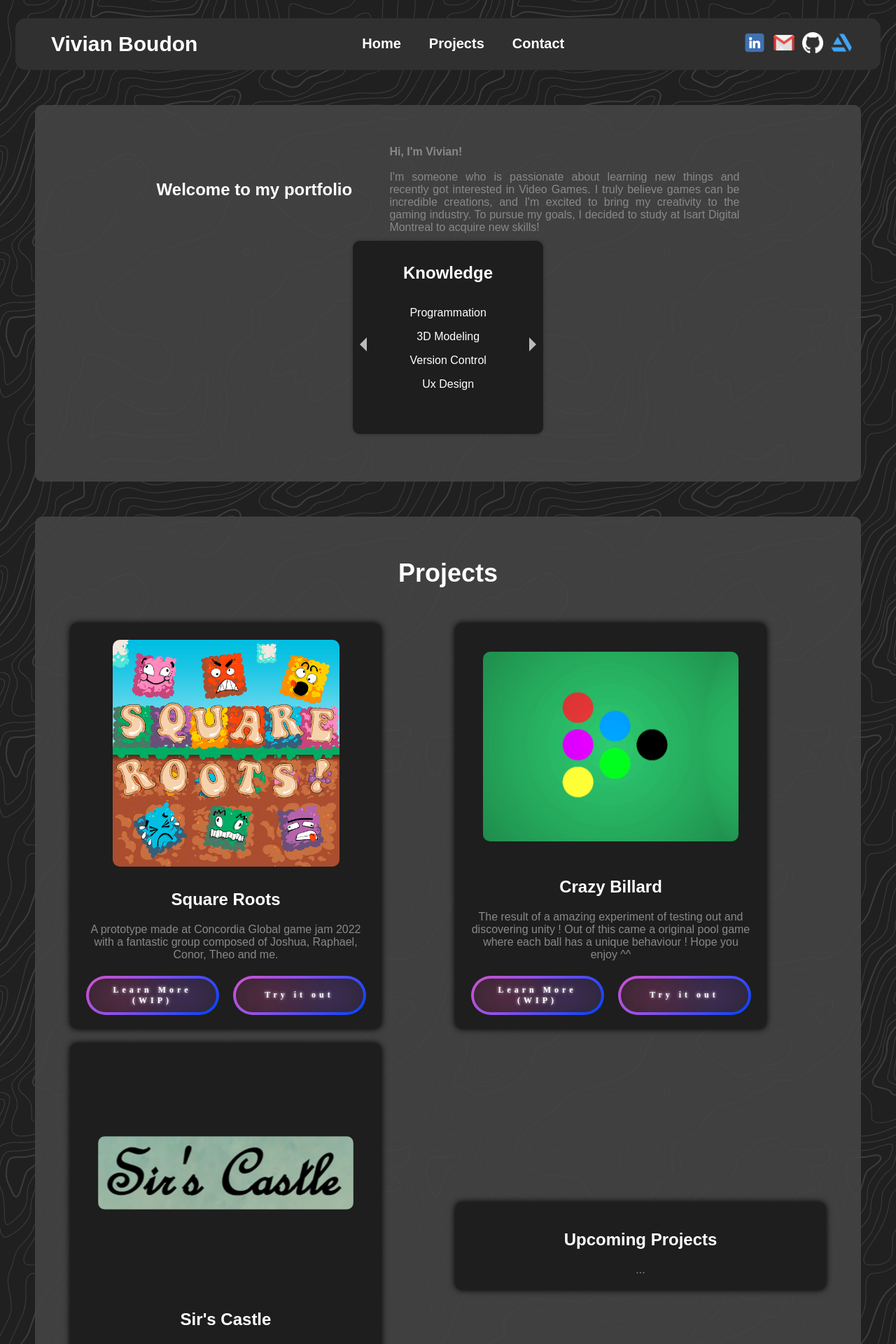
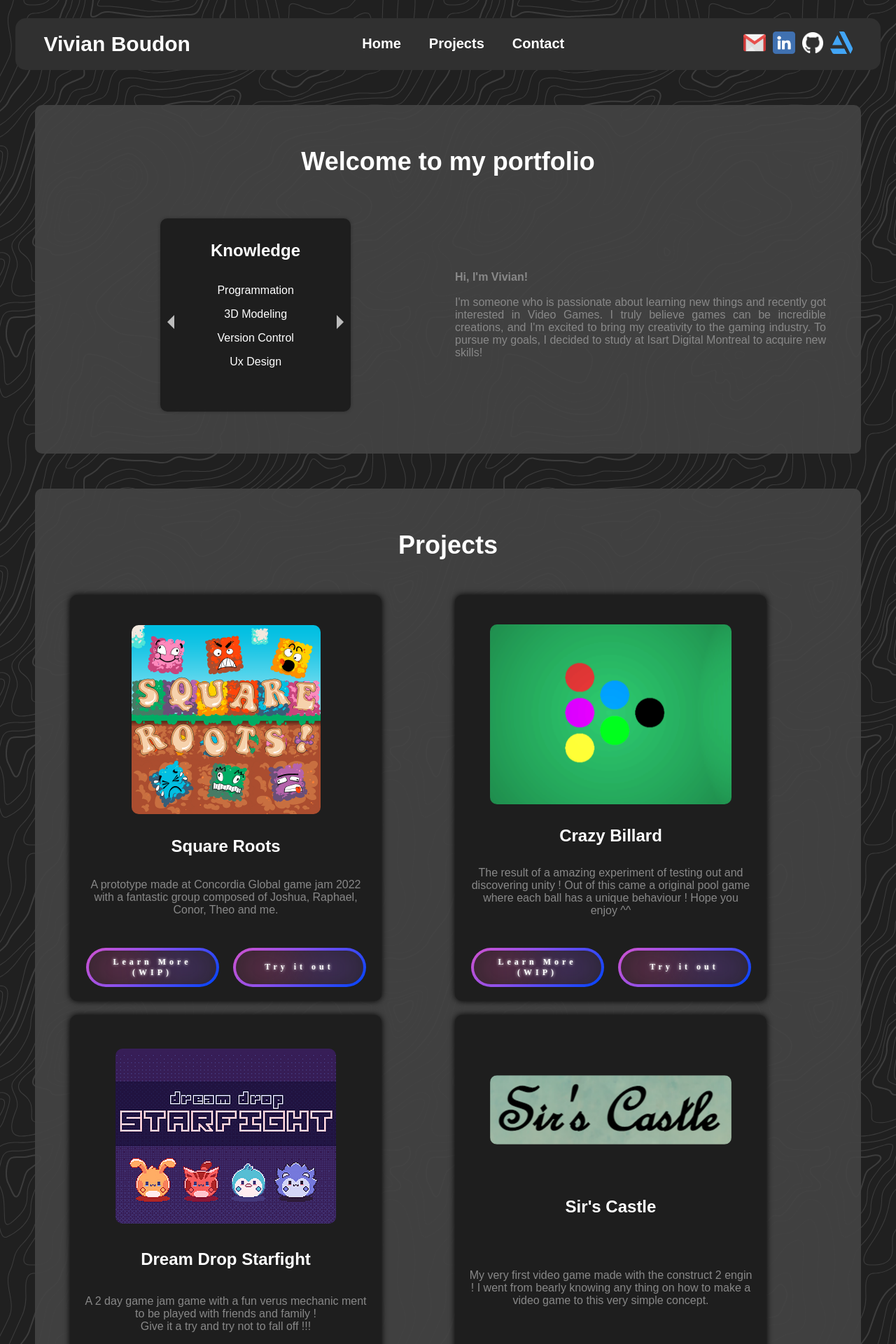
Before and after one commit to vivianb11/Vivian, a PHP site: page / in a window 1280 px wide. Shown: the top 1920 px of the page at 70% size. Run offline with PHP 8.4, Linux system fonts and the light colour scheme.

Commit message:
Added smal changes + new game

```diff
--- a/index.html
+++ b/index.html
@@ -28,35 +28,26 @@
         </nav>
         <div class="toggle">
             <!--<label class="label">&#x1F319;</label>-->
+            <a href="#" class="no-underline" id="copy-link">
+                <img src="Assets/Icons/Gmail-logo.png" width="32px" aspect-ratio="1/1" />
+            </a>
             <a href="https://www.linkedin.com/in/vivian-boudon/" class="no-underline" target="_blank">
-                <img src="Assets/Icons/Linkedin-logo.png" height="32px" width="32px"/>
-            </a>
-            <a href="#" class="no-underline" id="copy-link">
-                <img src="Assets/Icons/Gmail-logo.png" height="32px" width="32px"/>
+                <img src="Assets/Icons/Linkedin-logo.png" width="32px"/>
             </a>
             <a href="https://github.com/vivianb11" class="no-underline" target="_blank">
-                <img src="Assets/Icons/github-icon.png" height="30px" width="30px"/>
+                <img src="Assets/Icons/github-icon.png" width="30px"/>
             </a>
             <a href="https://vivianb11.artstation.com/" class="no-underline" target="_blank">
-                <img src="Assets/Icons/Artstation-logo.png" height="32px" width="32px"/>
+                <img src="Assets/Icons/Artstation-logo.png" width="32px"/>
             </a>
         </div>
     </header>
 
     <section id="home">
-        <div class="Welcome_grid">
-            <div class="presentation_Title">
-                <h2>Welcome to my portfolio</h2>
-            </div>
-            <div>
-                <p class="welcome-text">
-                    <strong>Hi, I'm Vivian!</strong><br><br>
-                    I'm someone who is passionate about learning new things and recently got interested in Video Games.
-                    I truly believe games can be incredible creations, and I'm excited to bring my creativity to the
-                    gaming industry.
-                    To pursue my goals, I decided to study at Isart Digital Montreal to acquire new skills!
-                </p>
-            </div>
+        <div class="presentation_Title">
+            <h1>Welcome to my portfolio</h1>
+        </div>
+        <div class="grid">
             <div class="card-deck">
                 <div class="card active">
                     <h2 class="cardTitle">Knowledge</h2>
@@ -100,16 +91,27 @@
                     </div>
                 </div>
             </div>
+
+            <div>
+                <p class="welcome-text">
+                    <strong>Hi, I'm Vivian!</strong><br><br>
+                    I'm someone who is passionate about learning new things and recently got interested in Video Games.
+                    I truly believe games can be incredible creations, and I'm excited to bring my creativity to the
+                    gaming industry.
+                    To pursue my goals, I decided to study at Isart Digital Montreal to acquire new skills!
+                </p>
+            </div>
         </div>
     </section>
 
     <section id="projects">
         <h1>Projects</h1>
         <div class="grid">
+
             <div class="item">
-                <div class="void"></div>
+                <!-- <div class="void"></div> -->
                 <img src="Assets/Img/image1.png">
-                <div class="void"></div>
+                <!-- <div class="void"></div> -->
                     <h2>Square Roots</h2>
                     <p>A prototype made at Concordia Global game jam 2022 with a fantastic group composed of Joshua,
                         Raphael, Conor, Theo and me.</p>
@@ -132,10 +134,11 @@
                     </a>
                 </div>
             </div>
+
             <div class="item">
-                <div class="void"></div>
+                <!-- <div class="void"></div> -->
                 <img src="Assets/Img/CrazyPoolIlustration.png">
-                <div class="void"></div>
+                <!-- <div class="void"></div> -->
                 <h2>Crazy Billard</h2>
                 <p>The result of a amazing experiment of testing out and discovering unity ! Out of this came a original pool game where each ball has a unique behaviour ! Hope you enjoy ^^</p>
                 <div class="Button Grid">
@@ -157,10 +160,35 @@
                     </a>
                 </div>
             </div>
+
             <div class="item">
-                <div class="void"></div>
+                    <img src="Assets/Img/DreamDropStarfight.png">
+                    <h2>Dream Drop Starfight</h2>
+                    <p>A 2 day game jam game with a fun verus mechanic ment to be played with friends and family ! <br> Give it a try and try not to fall off !!!</p>
+                <div class="Button Grid">
+                    <a href="#" class="btn" type="button">
+                        <strong>Learn More <br> (WIP)</strong>
+
+                        <div id="glow">
+                            <div class="circle"></div>
+                            <div class="circle"></div>
+                        </div>
+                    </a>
+                    <a href="https://miss-mystie.itch.io/dream-drop-starfight" class="btn" type="button" target="_blank">
+                        <strong>Try it out</strong>
+
+                        <div id="glow">
+                            <div class="circle"></div>
+                            <div class="circle"></div>
+                        </div>
+                    </a>
+                </div>
+            </div>
+
+            <div class="item">
+                <!-- <div class="void"></div> -->
                 <img src="Assets/Img/image2.png">
-                <div class="void"></div>
+                <!-- <div class="void"></div> -->
                 <h2>Sir's Castle</h2>
                 <p>My very first video game made with the construct 2 engin ! I went from bearly knowing any thing on
                     how to make a video game to this very simple concept.</p>
@@ -183,11 +211,13 @@
                     </a>
                 </div>
             </div>
+
             <div class="item">
-                    <!--<img src="image3.png">-->
-                    <h2>Upcoming Projects</h2>
-                    <p>...</p>
+                <!--<img src="image3.png">-->
+                <h2>Upcoming Projects</h2>
+                <p>...</p>
             </div>
+
             <!-- more items here (copy paste template) -->
 
             <!-- <div class="item">
@@ -222,7 +252,7 @@
         <div class="grid">
             <h2>Contact Me</h2>
             <p>If you have any questions or want to get in touch, feel free to send me an email or reach out to me on
-                social media! Links just bellow :</p>
+                social media!</p>
         </div>
     </section>
 
--- a/style.css
+++ b/style.css
@@ -1,5 +1,9 @@
 html {
   scroll-behavior: smooth;
+}
+
+img {
+  filter: none;
 }
 
 header {
@@ -23,7 +27,7 @@ header {
 }
 
 .logo a h3 {
-  padding-left: 10%;
+  padding-left: 5%;
   padding-right: 10%;
   margin: 0px;
 }
@@ -75,15 +79,11 @@ body {
   text-align: center;
 }
 
-.presentation_Title {
-  max-width: 40%;
-}
-
 .welcome-text {
   text-align: justify;
   margin-top: 20px;
   text-align: left;
-  max-width: 500px;
+  max-width: 100%;
   margin: 0 auto;
 }
 
@@ -147,14 +147,13 @@ a {
 .item img,
 video {
   display: block;
-  margin: 0 auto;
-  max-width: 90%;
-  max-height: 60%;
+  margin: auto;
+  max-width: 85%;
+  max-height: 50%;
   object-fit: contain;
-  margin-bottom: 10px;
+  /* margin-top: 0; */
   border-radius: 10px;
   text-align: center;
-  /* aspect-ratio: 1/1; */
 }
 
 .item .void{
@@ -176,12 +175,21 @@ video {
   animation-play-state: running;
 } */
 
+.item h2{
+  margin: 2%;
+}
+
+.item p{
+  margin: auto ;
+}
+
 .card-deck {
   display: flex;
   justify-content: center;
   align-items: center;
   position: relative;
-
+  margin: auto;
+  max-width: 260px;
 }
 
 .card {
@@ -358,7 +366,6 @@ footer a:hover {
   display: none;
 }
 
-
 .toggle {
   display: flex;
   align-items: center;
@@ -368,6 +375,10 @@ footer a:hover {
 
 .toggle a {
   margin-right: 10px;
+}
+
+.toggle img {
+  aspect-ratio: 1/1;
 }
 
 .label {
```
Also changed, not shown: Assets/Icons/Artstation-logo.png, Assets/Icons/Gmail-logo.png, Assets/Icons/Linkedin-logo.png, Assets/Icons/Logo-Site.png, Assets/Img/DreamDropStarfight.png (added).
